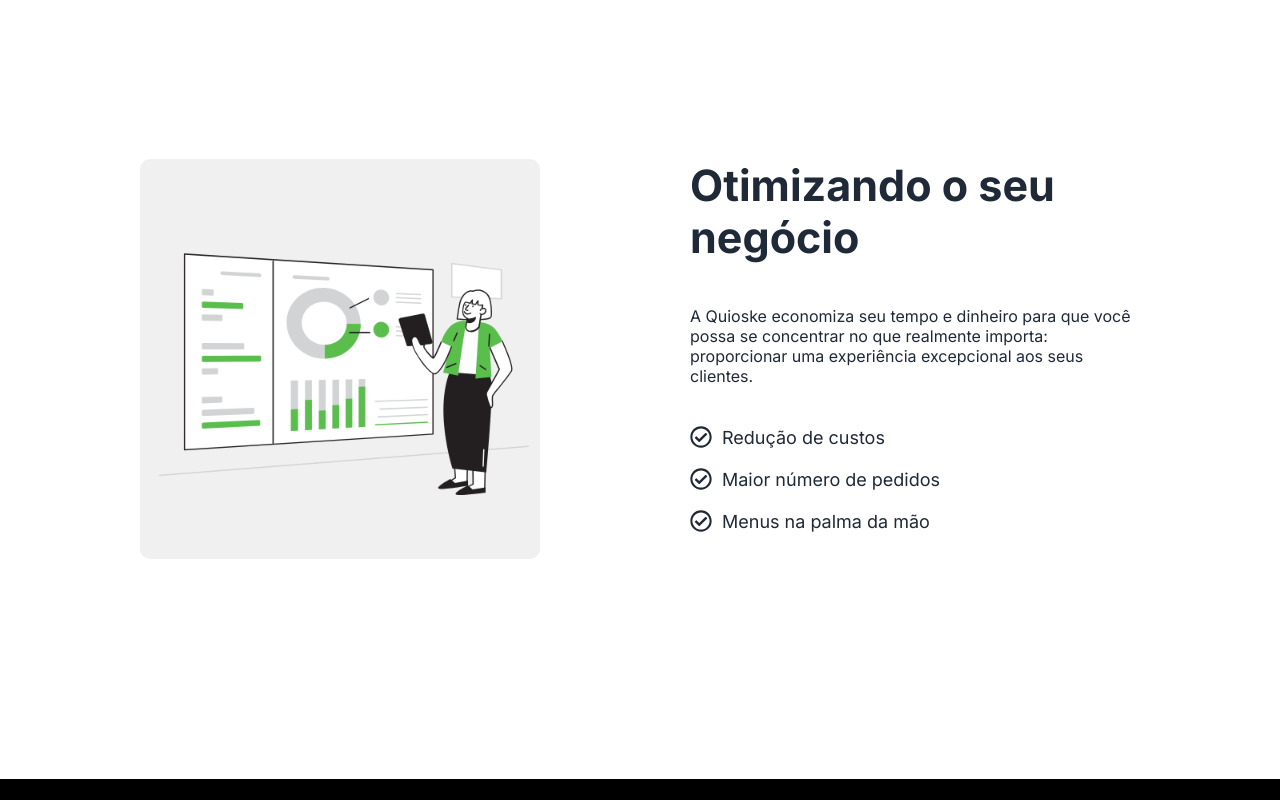
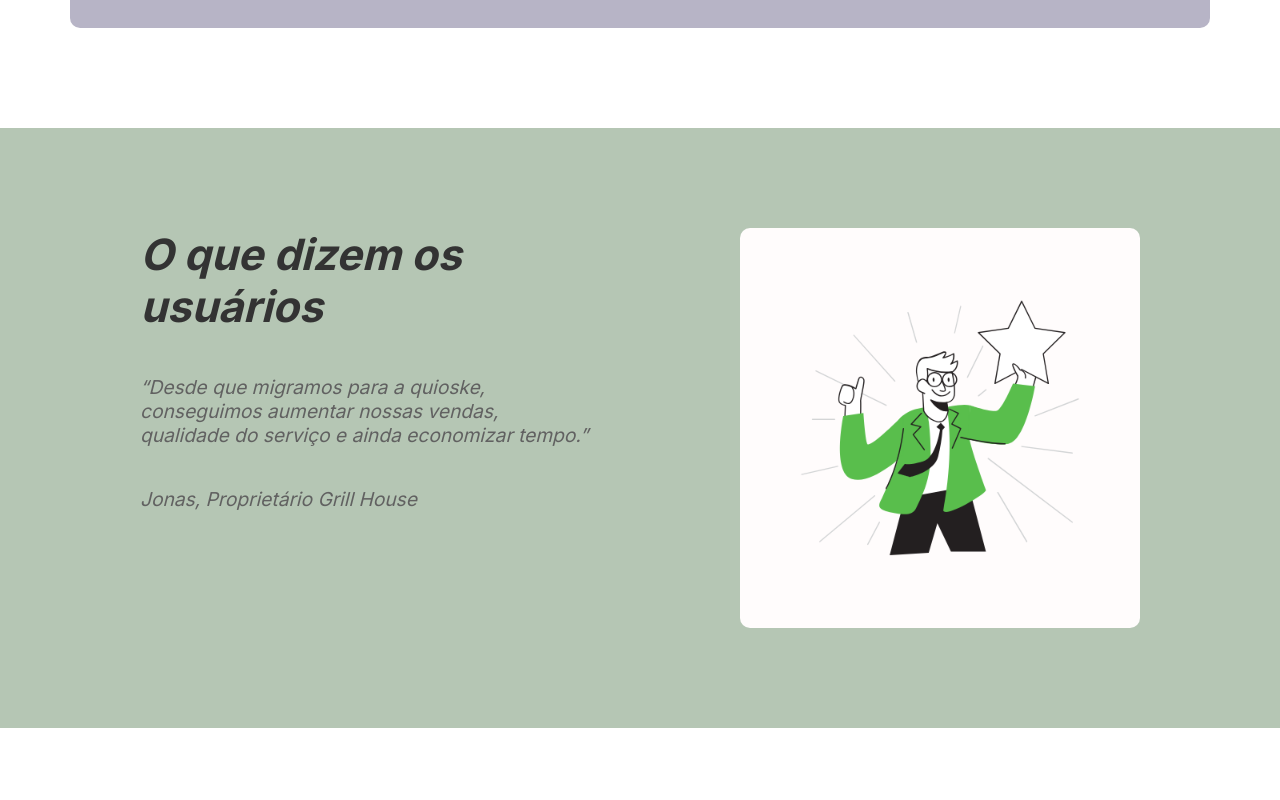
Before and after one commit to marceloaraujodev/quioske, a Next.js app: page / in a window 1280 px wide. Shown: the part 2200-3000 px from the top of the page. Built offline with nearby package versions, Linux system fonts and the light colour scheme; no server answers.

Commit message:
testimonials

```diff
--- a/app/components/FAQ/FAQ.jsx
+++ b/app/components/FAQ/FAQ.jsx
@@ -15,12 +15,12 @@ export default function FAQ() {
           <div className={c.box}>
             <details>
               <summary >Como funciona os pedidos?</summary>
-              <p>O cliente scaneia o qr code, escolhe o que quer consumir e efetua o pedido. No mesmo instante o pedido é enviado para a aba de Pedidos, onde depois de despachar o pedido você o marca como despachado. O garçõm leva o pedido até o cliente e coleta o pagamento.</p>
+              <p>O cliente scaneia o qr code, escolhe o que quer consumir e efetua o pedido. No mesmo instante o pedido é enviado para a aba de Pedidos, onde depois de despachar o pedido você o marca como despachado. O garçom leva o pedido até o cliente e coleta o pagamento.</p>
             </details>
 
             <details>
               <summary>Como o quioske pode me ajudar?</summary>
-              <p>O quioske reduz o tempo de atendimento, deixando o cliente mais a vontade para pedir o que quer na hora que quer. Elimina o tempo que o garçõm teria que levar o menu até o cliente e retirar o pedido. Assim dando agilidade no atendimento, reduzindo o custo com empregados e aumentando o numero de pedidos que o seu estabelecimento consegue atender.</p>
+              <p>O quioske reduz o tempo de atendimento, deixando o cliente mais a vontade para pedir o que quer na hora que quer. Elimina o tempo que o garçom teria que levar o menu até o cliente e retirar o pedido. Assim dando agilidade no atendimento, reduzindo o custo com empregados e aumentando o numero de pedidos que o seu estabelecimento consegue atender.</p>
             </details>
 
             <details>
@@ -35,6 +35,10 @@ export default function FAQ() {
               <summary>Quantos menus posso ter?</summary>
               <p>Vai depender do plano que você escolher</p>
             </details>
+            <details>
+              <summary>Como cadastramos o qr code de uma mesa?</summary>
+              <p>No painel de controle você tem a opção de criar o qr code, nela você registra o numero da mesa e os pedidos que forem escaneados daquele qr code correspoderão a mesa em que o qr code foi registrado. </p>
+            </details>
           </div>
         </div>
 
--- a/app/components/HowItWorks/Card/Card.module.css
+++ b/app/components/HowItWorks/Card/Card.module.css
@@ -23,7 +23,7 @@
     font-size: 1.5rem;
     font-weight: 600;
     line-height: 34px;
-    width: 190px;
+    width: 210px;
     display: flex;
     flex-wrap: wrap;
   }
--- a/app/components/HowItWorks/HowItWorks.jsx
+++ b/app/components/HowItWorks/HowItWorks.jsx
@@ -16,14 +16,14 @@ export default function HowItWorks() {
           bgColor="rgb(181, 198, 180)"
         />
         <Card
-          title="Mais Vendas, Menor Custo"
+          title={<>Mais Vendas<br/> Menos Despesas</>}
           description="Aumente a eficiência e reduza custos operacionais. Acabou a correria de levar e buscar menus."
           btnArrowText="Saiba Mais"
           imgUrl="./Financial-Analyst-whitebg.jpg"
           bgColor="rgb(181, 198, 180)"
         />
         <Card
-          title="Atendimento  Ágil"
+          title={<>Atendimento <br/>Ágil</>}
           description="Seu cliente faz o pedido em segundos. Um atendimento moderno e prático."
           btnArrowText="Saiba Mais"
           imgUrl="./Waiter-whitebg.jpg"
--- a/app/components/SalesIncrease/SalesIncrease.jsx
+++ b/app/components/SalesIncrease/SalesIncrease.jsx
@@ -15,7 +15,7 @@ export default function SalesIncrease() {
           <div className={c.title}>
           <h3>Otimizando o seu negócio</h3>
           </div>
-          <p className={c.description}>A Quioske economiza seu tempo e dinheiro para que você possa se concentrar no que realmente importa: proporcionar uma experiência excepcional aos seus clientes.</p>
+          <p className={c.description}>A Quioske agiliza pedidos e reduz custos, conectando seus clientes diretamente ao menu por QR Code. Simplifique operações e ofereça um atendimento rápido e eficiente</p>
 
           <div className={c.details}><FaRegCheckCircle size={22} />Redução de custos</div>
           <div className={c.details}><FaRegCheckCircle size={22} />Maior número de pedidos</div>
--- /dev/null
+++ b/app/components/Testimonials/Testimonials.jsx
@@ -0,0 +1,24 @@
+import c from './Testimonials.module.css';
+
+export default function Testimonials() {
+  return (
+    <div className={c.cont} id="otimizando">
+      <div className={c.wrapper}>
+        <div className={c.leftBlock}>
+          <div className={c.titleWrapper}>
+          <img className={c.img} src='/Achievement.png' alt='presentation ilustration' />
+          </div>
+        </div>
+
+        <div className={c.rightBlock}>
+          <div className={c.title}>
+          <h3>O que dizem os usuários </h3>
+          </div>
+          <p className={c.description}>“Desde que migramos para a quioske, conseguimos aumentar nossas vendas, qualidade do serviço e ainda economizar tempo.”</p>
+          <p className={c.owner}>Jonas, Proprietário Grill House</p>
+        </div>
+      </div>
+
+    </div>
+  );
+}
--- /dev/null
+++ b/app/components/Testimonials/Testimonials.module.css
@@ -0,0 +1,98 @@
+.cont{
+  display: flex;
+  margin-bottom: 20px;
+  background-color: rgb(181, 198, 180);
+}
+.wrapper{
+  display: flex;
+  justify-content: center;
+  flex-wrap: wrap;
+  max-width: 1140px;
+  margin: 0 auto;
+  padding: 100px 30px;
+  border-radius: 10px;
+  width: 100%;
+}
+.leftBlock{
+  /* border: 1px solid green; */
+  width: 100%;
+  max-width: 550px;
+  order: 2;
+  display: flex;
+  justify-content: flex-end;
+
+}
+.titleWrapper{
+  background-color: rgb(255, 252, 252);
+  max-width: 400px;
+  max-height: 400px;
+  display: flex;
+  justify-content: center;
+  align-items: center;
+  border-radius: 10px;
+}
+.img{
+  width: 100%;
+  /* box-shadow: 2px 2px 0 rgb(0, 0, 0, 1); */
+}
+.rightBlock{
+  /* border: 1px solid blue; */
+  order: 1;
+  max-width: 450px;
+  width: 100%;
+  font-style: italic;
+  color: rgb(97, 97, 97);
+  font-size: 1.2rem;
+}
+.title{
+  /* border: 1px solid black; */
+  font-size: 2.3rem;
+  font-weight: 500;
+  margin-bottom: 30px;
+  color: #333;
+}
+.title h3{
+  margin-top: 0;
+}
+.description{
+  margin-bottom: 40px;
+}
+.details{
+  margin-top: 20px;
+  display: flex;
+  align-items: center;
+  gap: 10px;
+  font-size: 18px;
+}
+
+@media screen and (max-width: 1050px){
+
+  .leftBlock{
+    padding-left: 10px;
+    max-width: 90%;
+  }
+  .rightBlock{
+    max-width: 90%;
+  }
+}
+@media screen and (max-width: 768px){
+  .cont{
+    margin: 50px 10px;
+  }
+  .wrapper{
+    /* border: 1px solid green; */
+    padding: 30px 10px;
+  }
+  .leftBlock{
+    padding-left: 0px;
+    max-width: 600px;
+    margin-bottom: 10px;
+  }
+  .title{
+    margin-top: 20px;
+  }
+  .rightBlock{
+    max-width: 600px;
+    margin: 20px 0;
+  }
+}
--- a/app/page.js
+++ b/app/page.js
@@ -12,7 +12,7 @@ import HowItWorks from "./components/HowItWorks/HowItWorks";
 import FAQ from "./components/FAQ/FAQ";
 import Footer from "./components/Footer/Footer";
 import SalesIncrease from "./components/SalesIncrease/SalesIncrease";
-import { useOrderContext } from "./Providers/OrderContext";
+import Testimonials from "./components/Testimonials/Testimonials";
 import { motion } from "framer-motion";
 
 export default function Home() {
@@ -37,6 +37,7 @@ export default function Home() {
       <Hero />
       <HowItWorks />
       <FAQ />
+      <Testimonials />
       <SalesIncrease />
        {/* <Login /> */}
       {/* <Tables /> */}
```
Also changed, not shown: public/Achievement.png (added), public/garcom.webp (added).
